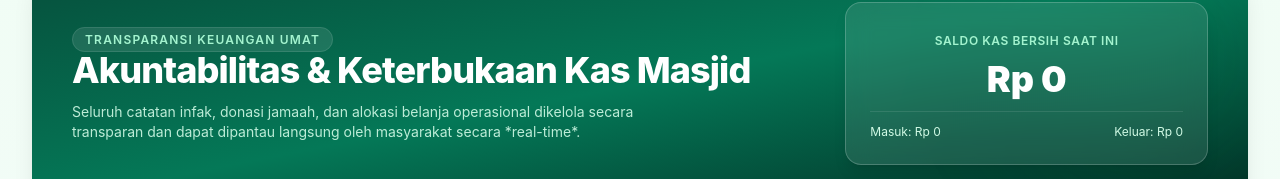
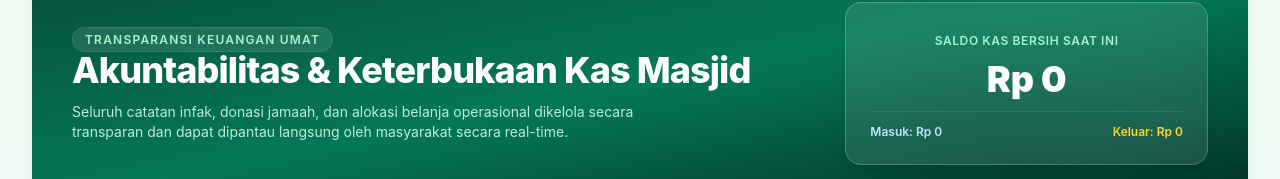
Before and after one commit to janur76/imaroh, a Next.js app: page / in a window 1280 px wide. Shown: the part 153-332 px from the top of the page. Built offline with nearby package versions, Linux system fonts and the light colour scheme; no server answers; the database is empty.

Commit message:
Improve text formatting and styles in page.tsx
Updated text formatting for better readability and added styles to the income and expense display.

```diff
--- a/app/page.tsx
+++ b/app/page.tsx
@@ -254,7 +254,7 @@ export default function PublicPortal() {
               </h2>
               <p className="text-sm text-emerald-100/90 max-w-xl">
                 Seluruh catatan infak, donasi jamaah, dan alokasi belanja operasional dikelola secara
-                transparan dan dapat dipantau langsung oleh masyarakat secara *real-time*.
+                transparan dan dapat dipantau langsung oleh masyarakat secara real-time.
               </p>
             </div>
 
@@ -265,9 +265,13 @@ export default function PublicPortal() {
               <h3 className="text-3xl md:text-4xl font-black mt-2 text-white">
                 {loading ? "Memuat..." : `Rp ${saldoBersih.toLocaleString("id-ID")}`}
               </h3>
-              <div className="mt-3 pt-3 border-t border-white/10 flex justify-between text-xs text-emerald-100">
-                <span>Masuk: Rp {totalMasuk.toLocaleString("id-ID")}</span>
-                <span>Keluar: Rp {totalKeluar.toLocaleString("id-ID")}</span>
+              <div className="mt-3 pt-3 border-t border-white/10 flex justify-between gap-2 text-xs">
+                <span className="text-sky-200 font-semibold">
+                  Masuk: Rp {totalMasuk.toLocaleString("id-ID")}
+                </span>
+                <span className="text-amber-300 font-semibold">
+                  Keluar: Rp {totalKeluar.toLocaleString("id-ID")}
+                </span>
               </div>
             </div>
           </div>
```
